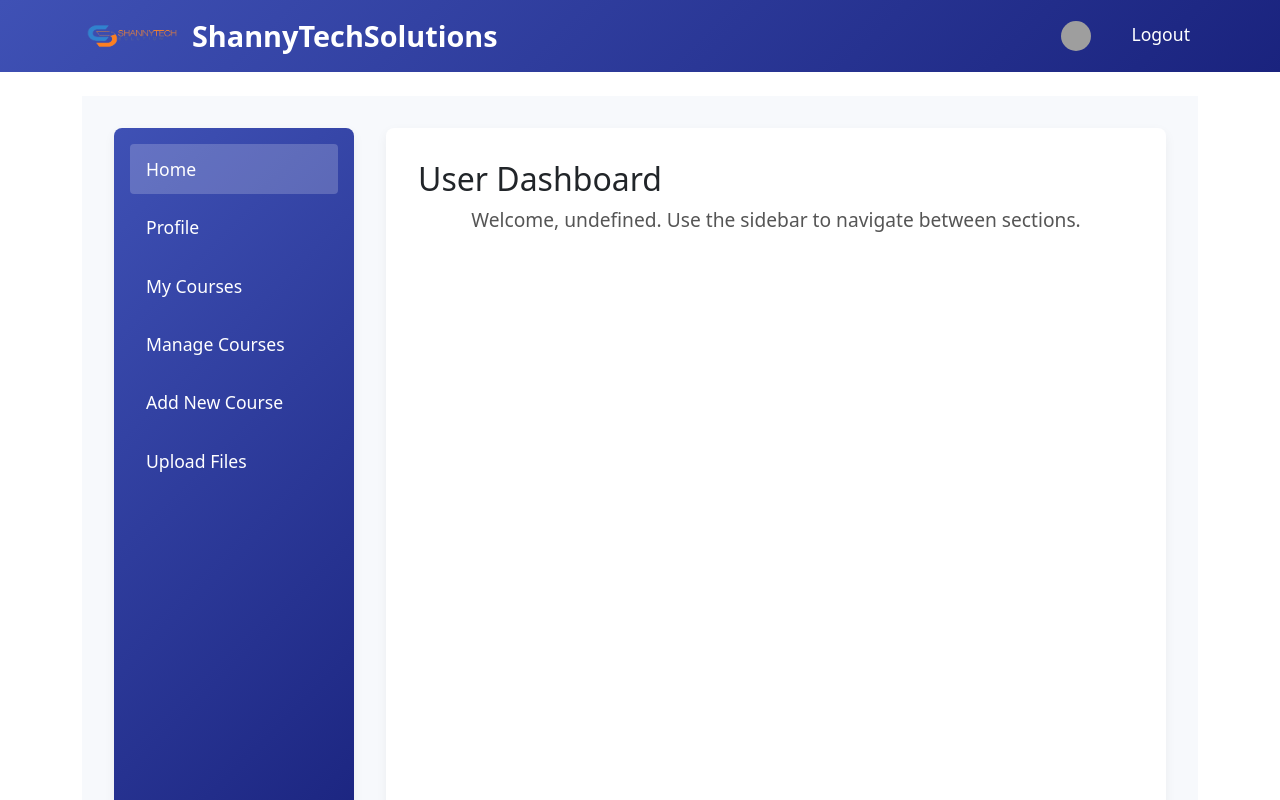
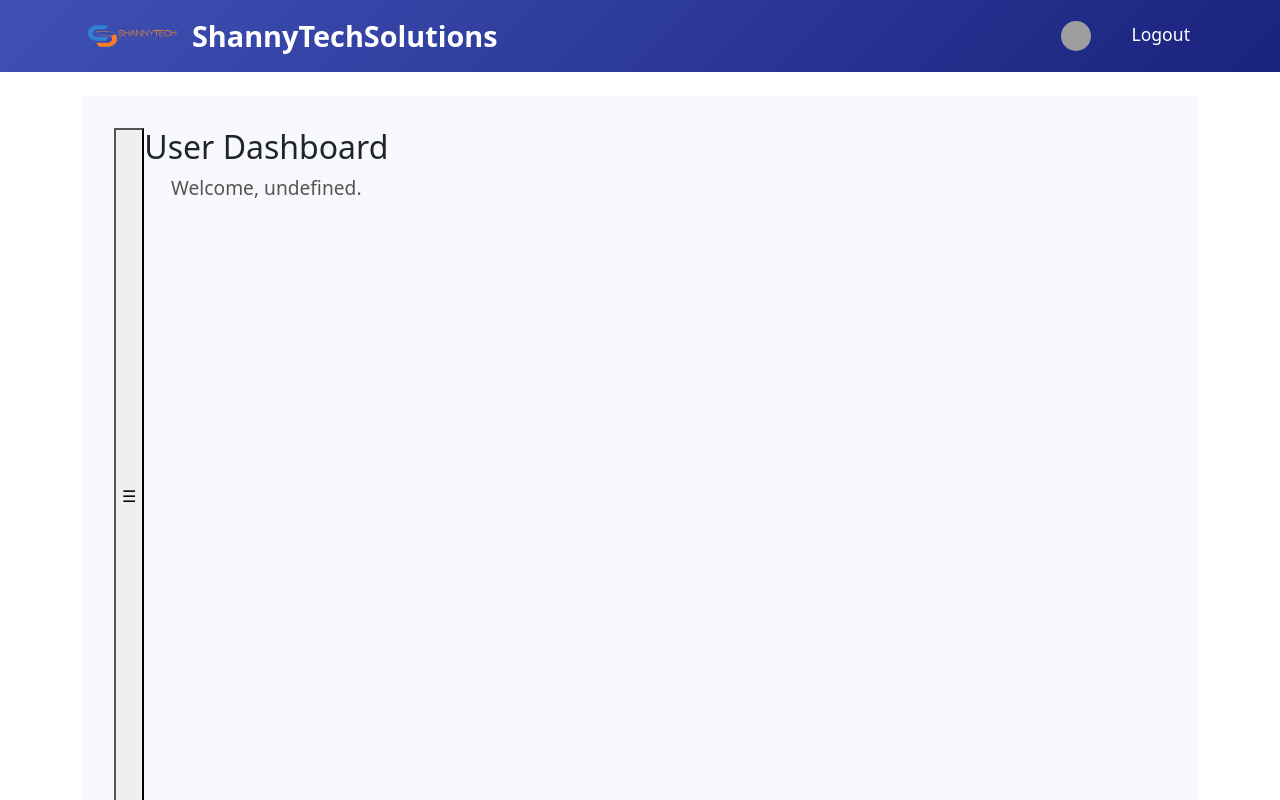
Before and after one commit to shanny-mal/online_school, a React (Vite) app: page /dashboard in a window 1280 px wide. Shown: the top 800 px of the page. Built offline with nearby package versions, Linux system fonts and the light colour scheme; sample sign-in values are in the browser's storage; grey boxes are pictures that could not be loaded.

Commit message:
updated the dashboard

```diff
--- a/src/pages/Dashboard.jsx
+++ b/src/pages/Dashboard.jsx
@@ -1,19 +1,15 @@
-// src/pages/Dashboard.jsx
 import React, { useState, useEffect } from "react";
 import API from "../services/api";
 import CourseCard from "../components/CourseCard";
 import FileUpload from "../components/FileUpload";
 import { useAuth } from "../context/AuthContext";
-import "../styles/Dashboard.css"; // Custom Dashboard styles
-
+import "../styles/Dashboard.css";
 const Dashboard = () => {
-  // State to track the active section
   const [activeSection, setActiveSection] = useState("home");
   const [courses, setCourses] = useState([]);
   const [coursesLoading, setCoursesLoading] = useState(false);
   const { user } = useAuth();
-
-  // Function to fetch courses
+  const [sidebarOpen, setSidebarOpen] = useState(true);
   const fetchCourses = async () => {
     setCoursesLoading(true);
     try {
@@ -25,14 +21,11 @@ const Dashboard = () => {
       setCoursesLoading(false);
     }
   };
-
-  // Fetch courses when active section is either myCourses or manageCourses
   useEffect(() => {
     if (activeSection === "myCourses" || activeSection === "manageCourses") {
       fetchCourses();
     }
   }, [activeSection]);
-
   const renderContent = () => {
     switch (activeSection) {
       case "home":
@@ -40,141 +33,27 @@ const Dashboard = () => {
           <div className="dashboard-home">
             <h2>User Dashboard</h2>
             <p className="dashboard-lead">
-              Welcome{user ? `, ${user.first_name}` : ""}. Use the sidebar to
-              navigate between sections.
+              Welcome{user ? `, ${user.first_name}` : ""}.
             </p>
           </div>
         );
-      case "profile":
-        return (
-          <div className="dashboard-section">
-            <h2>My Profile</h2>
-            <div className="profile-details">
-              <img
-                src={user.profile_picture || "/assets/default-profile.png"}
-                alt="Profile"
-                className="profile-avatar-large"
-              />
-              <p>
-                <strong>Email:</strong> {user.email}
-              </p>
-              <p>
-                <strong>First Name:</strong> {user.first_name}
-              </p>
-              <p>
-                <strong>Last Name:</strong> {user.last_name}
-              </p>
-            </div>
-          </div>
-        );
-      case "myCourses":
-        return (
-          <div className="dashboard-section">
-            <h2>My Courses</h2>
-            {coursesLoading ? (
-              <p>Loading courses...</p>
-            ) : courses.length > 0 ? (
-              <div className="courses-grid">
-                {courses.map((course) => (
-                  <CourseCard key={course.id} course={course} />
-                ))}
-              </div>
-            ) : (
-              <p>No courses enrolled yet.</p>
-            )}
-          </div>
-        );
-      case "manageCourses":
-        return (
-          <div className="dashboard-section">
-            <h2>Manage Courses</h2>
-            {coursesLoading ? (
-              <p>Loading courses...</p>
-            ) : courses.length > 0 ? (
-              <div className="courses-grid">
-                {courses.map((course) => (
-                  <CourseCard key={course.id} course={course} />
-                ))}
-              </div>
-            ) : (
-              <p>No courses available for management.</p>
-            )}
-          </div>
-        );
-      case "addCourse":
-        return (
-          <div className="dashboard-section">
-            <h2>Add New Course</h2>
-            <p>Course creation form goes here.</p>
-          </div>
-        );
-      case "uploadFiles":
-        return (
-          <div className="dashboard-upload-grid">
-            <div className="upload-section">
-              <h4>Upload Video</h4>
-              <FileUpload endpoint="/upload/video/" label="Upload Video" />
-            </div>
-            <div className="upload-section">
-              <h4>Upload PDF</h4>
-              <FileUpload endpoint="/upload/pdf/" label="Upload PDF" />
-            </div>
-            <div className="upload-section">
-              <h4>Upload Image</h4>
-              <FileUpload endpoint="/upload/image/" label="Upload Image" />
-            </div>
-          </div>
-        );
-      default:
-        return null;
+      // More sections...
     }
   };
-
   return (
-    <div className="dashboard-container">
-      <aside className="dashboard-sidebar">
-        <ul>
-          <li
-            className={activeSection === "home" ? "active" : ""}
-            onClick={() => setActiveSection("home")}
-          >
-            Home
-          </li>
-          <li
-            className={activeSection === "profile" ? "active" : ""}
-            onClick={() => setActiveSection("profile")}
-          >
-            Profile
-          </li>
-          <li
-            className={activeSection === "myCourses" ? "active" : ""}
-            onClick={() => setActiveSection("myCourses")}
-          >
-            My Courses
-          </li>
-          <li
-            className={activeSection === "manageCourses" ? "active" : ""}
-            onClick={() => setActiveSection("manageCourses")}
-          >
-            Manage Courses
-          </li>
-          <li
-            className={activeSection === "addCourse" ? "active" : ""}
-            onClick={() => setActiveSection("addCourse")}
-          >
-            Add New Course
-          </li>
-          <li
-            className={activeSection === "uploadFiles" ? "active" : ""}
-            onClick={() => setActiveSection("uploadFiles")}
-          >
-            Upload Files
-          </li>
-        </ul>
-      </aside>
-      <section className="dashboard-content">{renderContent()}</section>
+    <div
+      className={`dashboard-container ${
+        sidebarOpen ? "sidebar-open" : "sidebar-closed"
+      }`}
+    >
+      <button
+        onClick={() => setSidebarOpen(!sidebarOpen)}
+        className="sidebar-toggle-btn"
+      >
+        ☰
+      </button>
+      {renderContent()}
     </div>
   );
 };
-
 export default Dashboard;
```
